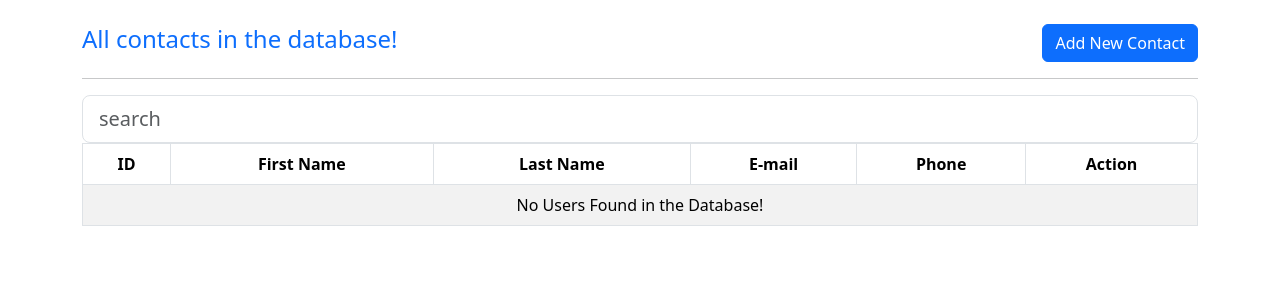
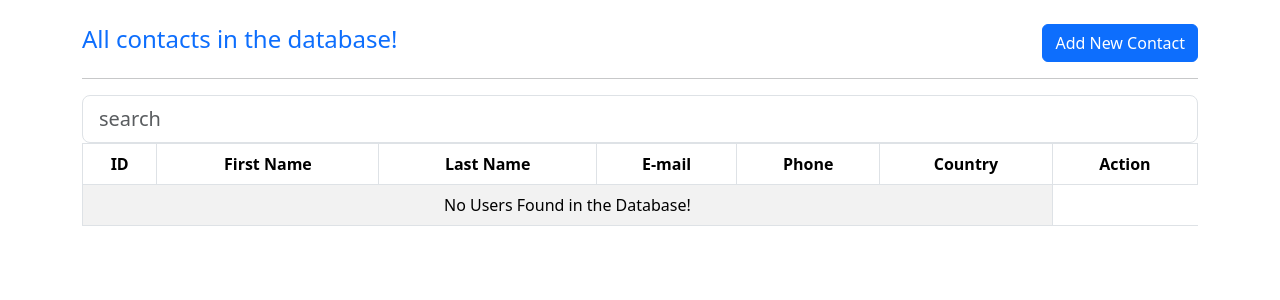
Before and after one commit to saifeddineGhouma/crud-php, a PHP site: page / in a window 1280 px wide. Shown: the top 300 px of the page. Run offline with PHP 8.4, Linux system fonts and the light colour scheme; data that the repository does not hold is empty; some libraries are stand-ins or nearby versions.

Commit message:
add country

```diff
--- a/action.php
+++ b/action.php
@@ -12,9 +12,10 @@ if (isset($_POST['add'])) {
     $lname = $util->testInput($_POST['lname']);
     $email = $util->testInput($_POST['email']);
     $phone = $util->testInput($_POST['phone']);
+    $country = $util->testInput($_POST['country']);
 
-    if ($db->insert($fname, $lname, $email, $phone)) {
-        echo $util->showMessage('success', 'User inserted successfully!');
+    if ($db->insert($fname, $lname, $email, $phone , $country)) {
+        echo $util->showMessage('success', 'Contact inserted successfully!');
     } else {
         echo $util->showMessage('danger', 'Something went wrong!');
     }
@@ -34,6 +35,7 @@ if (isset($_GET['read'])) {
                       <td>' . $row['last_name'] . '</td>
                       <td>' . $row['email'] . '</td>
                       <td>' . $row['phone'] . '</td>
+                      <td>' . $row['country'] . '</td>
                       <td>
                         <a href="#" id="' . $row['id'] . '" class="btn btn-success btn-sm rounded-pill py-0 editLink" data-toggle="modal" data-target="#editUserModal">Edit</a>
 
@@ -64,8 +66,10 @@ if (isset($_POST['update'])) {
     $lname = $util->testInput($_POST['lname']);
     $email = $util->testInput($_POST['email']);
     $phone = $util->testInput($_POST['phone']);
-
-    if ($db->update($id, $fname, $lname, $email, $phone)) {
+    $country = $util->testInput($_POST['country']);
+    var_dump($country);
+    die();
+    if ($db->update($id, $fname, $lname, $email, $phone , $country)) {
         echo $util->showMessage('success', 'User updated successfully!');
     } else {
         echo $util->showMessage('danger', 'Something went wrong!');
--- a/db.php
+++ b/db.php
@@ -5,15 +5,16 @@ require_once 'config.php';
 class Database extends Config
 {
     // Insert User Into Database
-    public function insert($fname, $lname, $email, $phone)
+    public function insert($fname, $lname, $email, $phone , $country)
     {
-        $sql = 'INSERT INTO users (first_name, last_name, email, phone) VALUES (:fname, :lname, :email, :phone)';
+        $sql = 'INSERT INTO users (first_name, last_name, email, phone , country) VALUES (:fname, :lname, :email, :phone , :country)';
         $stmt = $this->conn->prepare($sql);
         $stmt->execute([
           'fname' => $fname,
           'lname' => $lname,
           'email' => $email,
-          'phone' => $phone
+          'phone' => $phone ,
+          'country'=> $country
         ]);
         return true;
     }
@@ -54,15 +55,16 @@ class Database extends Config
     }
 
     // Update Single User
-    public function update($id, $fname, $lname, $email, $phone)
+    public function update($id, $fname, $lname, $email, $phone , $country)
     {
-        $sql = 'UPDATE users SET first_name = :fname, last_name = :lname, email = :email, phone = :phone WHERE id = :id';
+        $sql = 'UPDATE users SET first_name = :fname, last_name = :lname, email = :email, phone = :phone , country = :country WHERE id = :id';
         $stmt = $this->conn->prepare($sql);
         $stmt->execute([
           'fname' => $fname,
           'lname' => $lname,
           'email' => $email,
           'phone' => $phone,
+          'country'=> $country ,
           'id' => $id
         ]);
 
--- a/index.php
+++ b/index.php
@@ -41,7 +41,10 @@
               <input type="tel" name="phone" class="form-control form-control-lg" placeholder="Enter Phone" required>
               <div class="invalid-feedback">Phone is required!</div>
             </div>
-
+            <div class="mb-3">
+              <input type="text" name="country" class="form-control form-control-lg" placeholder="Enter country" required>
+              <div class="invalid-feedback">country is required!</div>
+            </div>
             <div class="mb-3">
               <input type="submit" value="Add User" class="btn btn-primary btn-block btn-lg" id="add-user-btn">
             </div>
@@ -84,6 +87,10 @@
               <input type="tel" name="phone" id="phone" class="form-control form-control-lg" placeholder="Enter Phone" required>
               <div class="invalid-feedback">Phone is required!</div>
             </div>
+            <div class="mb-3">
+              <input type="text" name="country" id="country" class="form-control form-control-lg" placeholder="Enter Country" required>
+              <div class="invalid-feedback">Country is required!</div>
+            </div>
 
             <div class="mb-3">
               <input type="submit" value="Update User" class="btn btn-success btn-block btn-lg" id="edit-user-btn">
@@ -124,6 +131,7 @@
                 <th>Last Name</th>
                 <th>E-mail</th>
                 <th>Phone</th>
+                 <th>Country</th>
                 <th>Action</th>
               </tr>
             </thead>
--- a/main.js
+++ b/main.js
@@ -72,7 +72,8 @@ const editUser = async (id) => {
   document.getElementById("fname").value = response.first_name;
   document.getElementById("lname").value = response.last_name;
   document.getElementById("email").value = response.email;
-  document.getElementById("phone").value = response.phone;
+    document.getElementById("phone").value = response.phone;
+    document.getElementById("country").value = response.country;
 };
 
 // Update User Ajax Request
```
